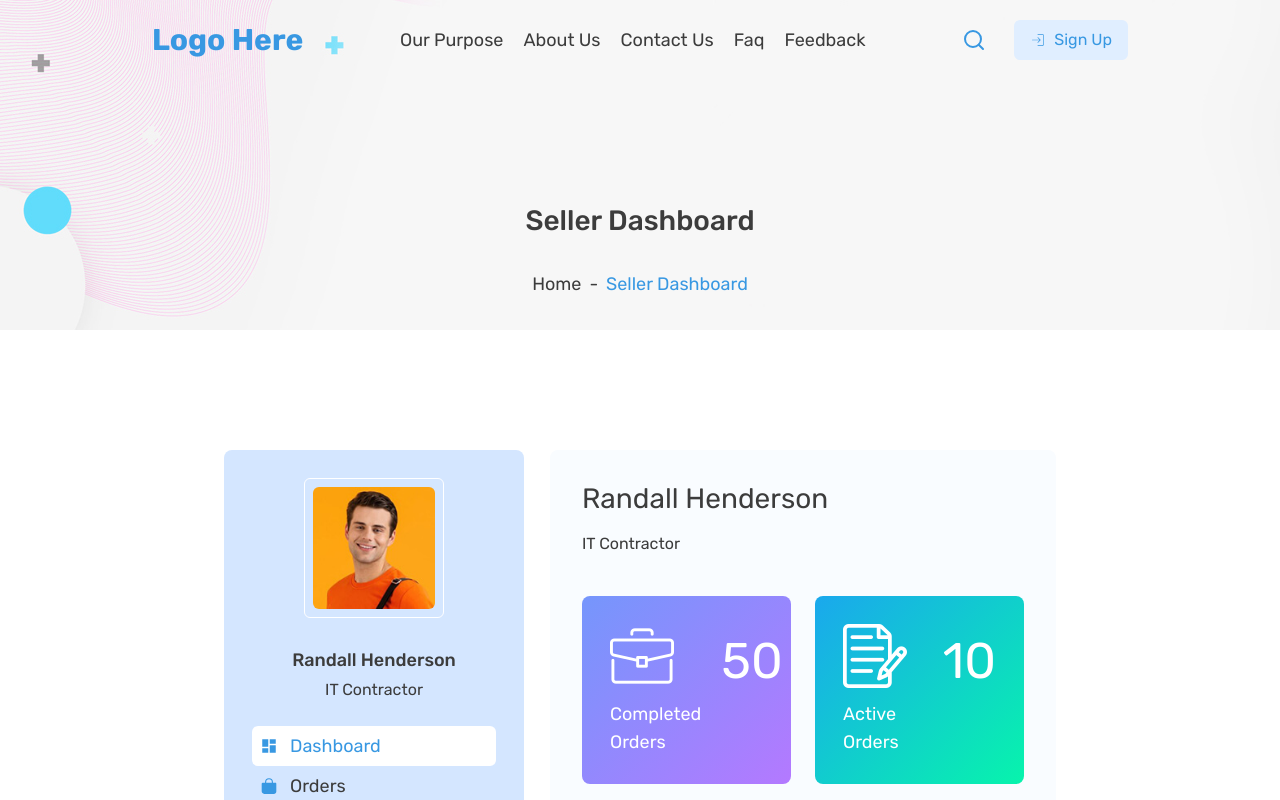
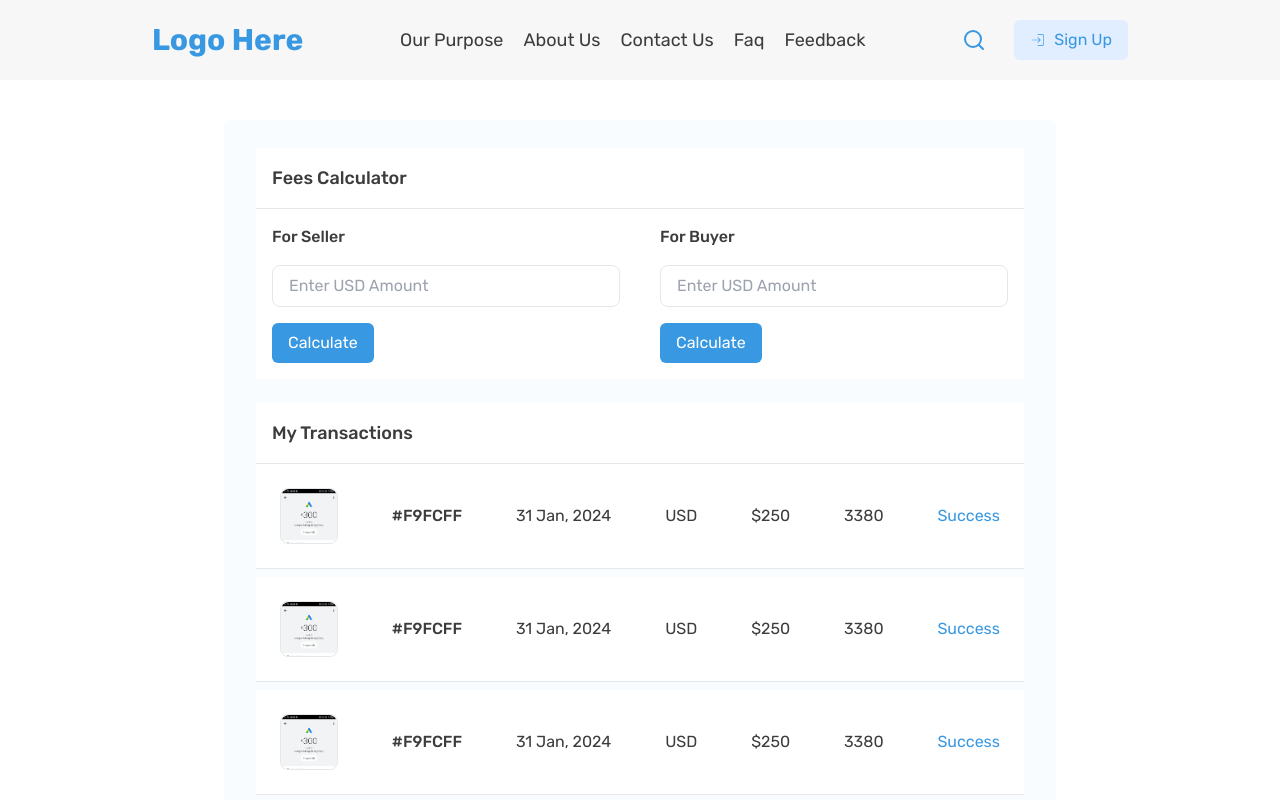
Before and after one commit to marufkhan20/kyat-selling-marketplace, a Next.js app in the folder frontend/: page /dashboard in a window 1280 px wide. Shown: the top 800 px of the page. Built offline with nearby package versions, Linux system fonts and the light colour scheme.

Commit message:
Change dashboard layout and add fee calculation system

```diff
--- a/frontend/src/app/dashboard/chats/page.jsx
+++ b/frontend/src/app/dashboard/chats/page.jsx
@@ -1,12 +1,11 @@
 import ChatList from "@/components/Chats/ChatList";
 import Inbox from "@/components/Chats/Inbox";
-import BreadCumb from "@/components/shared/BreadCumb";
 import DashboardLayout from "@/components/shared/Dashboard/DashboardLayout";
 
 const ChatsPage = () => {
   return (
     <main>
-      <BreadCumb page="Chats" />
+      {/* <BreadCumb page="Chats" /> */}
       <DashboardLayout>
         <div className="flex justify-between gap-2">
           <ChatList />
--- a/frontend/src/app/dashboard/orders/page.jsx
+++ b/frontend/src/app/dashboard/orders/page.jsx
@@ -1,11 +1,10 @@
-import BreadCumb from "@/components/shared/BreadCumb";
 import DashboardLayout from "@/components/shared/Dashboard/DashboardLayout";
 import Orders from "@/components/shared/Dashboard/Orders";
 
 const OrdersPage = () => {
   return (
     <main>
-      <BreadCumb page="Orders" />
+      {/* <BreadCumb page="Orders" /> */}
       <DashboardLayout>
         <Orders title="Orders" />
       </DashboardLayout>
--- a/frontend/src/app/dashboard/page.jsx
+++ b/frontend/src/app/dashboard/page.jsx
@@ -1,17 +1,17 @@
-import Information from "@/components/dashboard/Information";
-import BreadCumb from "@/components/shared/BreadCumb";
 import DashboardLayout from "@/components/shared/Dashboard/DashboardLayout";
+import FeeCalculator from "@/components/shared/Dashboard/FeeCalculator";
 import Orders from "@/components/shared/Dashboard/Orders";
 import Transactions from "@/components/shared/Dashboard/Transactions";
 
 const DashboardPage = () => {
   return (
     <main>
-      <BreadCumb page="Seller Dashboard" />
+      {/* <BreadCumb page="Seller Dashboard" /> */}
       <DashboardLayout>
-        <Information />
-        <Transactions viewButton title="Latest Transactions" />
-        <Orders viewButton title="Active Orders" />
+        {/* <Information /> */}
+        <FeeCalculator />
+        <Transactions viewButton title="My Transactions" />
+        <Orders viewButton title="Market Place" />
       </DashboardLayout>
     </main>
   );
--- a/frontend/src/app/dashboard/transactions/page.jsx
+++ b/frontend/src/app/dashboard/transactions/page.jsx
@@ -1,11 +1,10 @@
-import BreadCumb from "@/components/shared/BreadCumb";
 import DashboardLayout from "@/components/shared/Dashboard/DashboardLayout";
 import Transactions from "@/components/shared/Dashboard/Transactions";
 
 const TransactionsPage = () => {
   return (
     <main>
-      <BreadCumb page="Transactions" />
+      {/* <BreadCumb page="Transactions" /> */}
       <DashboardLayout>
         <Transactions title="Transactions" />
       </DashboardLayout>
--- a/frontend/src/components/shared/Dashboard/DashboardLayout.jsx
+++ b/frontend/src/components/shared/Dashboard/DashboardLayout.jsx
@@ -1,11 +1,9 @@
-import Sidebar from "./Sidebar";
-
 const DashboardLayout = ({ children }) => {
   return (
     <section className="section-container">
-      <div className="container-custom flex flex-col lg:flex-row justify-between gap-6">
-        <Sidebar />
-        <div className="dashboard-content h-fit bg-[#F9FCFF] py-7 px-2 sm:px-8 rounded-lg flex flex-col gap-6">
+      <div className="container-custom">
+        {/* <Sidebar /> */}
+        <div className="w-full h-fit bg-[#F9FCFF] py-7 px-2 sm:px-8 rounded-lg flex flex-col gap-6">
           {children}
         </div>
       </div>
--- /dev/null
+++ b/frontend/src/components/shared/Dashboard/FeeCalculator.jsx
@@ -0,0 +1,183 @@
+"use client";
+import Button from "@/components/ui/Button";
+import { useState } from "react";
+
+const FeeCalculator = () => {
+  const [sellerUsd, setSellerUsd] = useState();
+  const [buyerUsd, setBuyerUsd] = useState();
+  const [feeCalculateData, setFeeCalculateData] = useState({});
+
+  // caluclate fee
+  const calculateFee = (perchantage) => {
+    let data = {};
+    const unitRate = 2096.25;
+
+    if (!perchantage) {
+      data = {
+        type: "seller",
+        usd: sellerUsd,
+        unitRate,
+        fees: 0,
+        receive: Number(sellerUsd) * Number(unitRate),
+      };
+    } else {
+      const fees = Number(buyerUsd) * Number(unitRate) * 0.1;
+      data = {
+        type: "buyer",
+        usd: buyerUsd,
+        unitRate,
+        fees: fees,
+        transfer: Number(buyerUsd) * Number(unitRate) + fees,
+      };
+    }
+
+    setFeeCalculateData(data);
+  };
+  return (
+    <div className="bg-white">
+      <div className="p-4 border-b bg-white">
+        <h4 className="text-lg">Fees Calculator</h4>
+      </div>
+
+      <div className="flex flex-col md:flex-row gap-10 p-4">
+        <div className="w-full flex flex-col gap-4">
+          <h4 className="text-base">For Seller</h4>
+          <input
+            type="number"
+            placeholder="Enter USD Amount"
+            className="outline-none border w-full block bg-transparent bg-[#F0F6FE] px-4 py-2 rounded-lg"
+            value={sellerUsd}
+            onChange={(e) => setSellerUsd(e.target.value)}
+          />
+          <div>
+            <Button onClick={() => sellerUsd && calculateFee()} size="sm">
+              Calculate
+            </Button>
+          </div>
+
+          {feeCalculateData?.type === "seller" && (
+            <ul className="w-[280px] flex flex-col gap-4">
+              <li className="w-full flex items-center justify-between gap-5 pb-2 border-b">
+                <span className="text-green-700 flex items-center gap-2">
+                  <img src="/images/icons/us-flag.png" className="w-7" alt="" />
+                  USD
+                </span>
+                <span className="text-primary">{feeCalculateData?.usd}</span>
+              </li>
+              <li className="w-full flex items-center justify-between gap-5 pb-2 border-b">
+                <span className="text-green-700 flex items-center justify-between gap-2">
+                  Unit Rate
+                  <img
+                    src="/images/icons/myanmer-flag.png"
+                    className="w-7"
+                    alt=""
+                  />
+                  MMK
+                </span>
+                <span className="text-primary">
+                  {feeCalculateData?.unitRate}
+                </span>
+              </li>
+              <li className="w-full flex items-center justify-between gap-5 pb-2 border-b">
+                <span className="text-green-700 flex items-center justify-between gap-2">
+                  0% Fees{" "}
+                  <img
+                    src="/images/icons/myanmer-flag.png"
+                    className="w-7"
+                    alt=""
+                  />
+                  MMK
+                </span>
+                <span className="text-primary">0</span>
+              </li>
+              <li className="w-full flex items-center justify-between gap-5">
+                <span className="text-green-700 flex items-center justify-between gap-2">
+                  Receive{" "}
+                  <img
+                    src="/images/icons/myanmer-flag.png"
+                    className="w-7"
+                    alt=""
+                  />
+                  MMK
+                </span>
+                <span className="text-primary">
+                  {feeCalculateData?.receive}
+                </span>
+              </li>
+            </ul>
+          )}
+        </div>
+
+        <div className="w-full flex flex-col gap-4">
+          <h4 className="text-base">For Buyer</h4>
+          <input
+            type="number"
+            placeholder="Enter USD Amount"
+            className="outline-none border w-full block bg-transparent bg-[#F0F6FE] px-4 py-2 rounded-lg"
+            value={buyerUsd}
+            onChange={(e) => setBuyerUsd(e.target.value)}
+          />
+          <div>
+            <Button onClick={() => buyerUsd && calculateFee(1)} size="sm">
+              Calculate
+            </Button>
+          </div>
+
+          {feeCalculateData?.type === "buyer" && (
+            <ul className="w-[280px] flex flex-col gap-4">
+              <li className="w-full flex items-center justify-between gap-5 pb-2 border-b">
+                <span className="text-green-700 flex items-center gap-2">
+                  <img src="/images/icons/us-flag.png" className="w-7" alt="" />
+                  USD
+                </span>
+                <span className="text-primary">{feeCalculateData?.usd}</span>
+              </li>
+              <li className="w-full flex items-center justify-between gap-5 pb-2 border-b">
+                <span className="text-green-700 flex items-center gap-2">
+                  Unit Rate{" "}
+                  <img
+                    src="/images/icons/myanmer-flag.png"
+                    className="w-7"
+                    alt=""
+                  />{" "}
+                  MMK
+                </span>
+                <span className="text-primary">
+                  {feeCalculateData?.unitRate}
+                </span>
+              </li>
+              <li className="w-full flex items-center justify-between gap-5 pb-2 border-b">
+                <span className="text-green-700 flex items-center gap-2">
+                  1% Fees{" "}
+                  <img
+                    src="/images/icons/myanmer-flag.png"
+                    className="w-7"
+                    alt=""
+                  />{" "}
+                  MMK
+                </span>
+                <span className="text-primary">{feeCalculateData?.fees}</span>
+              </li>
+              <li className="w-full flex items-center justify-between gap-5">
+                <span className="text-green-700 flex items-center gap-2">
+                  Transfer{" "}
+                  <img
+                    src="/images/icons/myanmer-flag.png"
+                    className="w-7"
+                    alt=""
+                  />{" "}
+                  MMK
+                </span>
+                <span className="text-primary">
+                  {feeCalculateData?.transfer}
+                </span>
+              </li>
+            </ul>
+          )}
+        </div>
+      </div>
+    </div>
+  );
+};
+
+export default FeeCalculator;
--- a/frontend/src/components/shared/Footer.jsx
+++ b/frontend/src/components/shared/Footer.jsx
@@ -1,12 +1,11 @@
 import Link from "next/link";
 import { FaFacebookF, FaTwitter } from "react-icons/fa";
-import Button from "../ui/Button";
 
 const Footer = () => {
   return (
     <footer style={{ backgroundImage: `url(/images/footer-bg.jpg)` }}>
       <div className="container-custom">
-        <div className="flex flex-col lg:flex-row items-center justify-between gap-10 py-12 border-b border-gray-700">
+        {/* <div className="flex flex-col lg:flex-row items-center justify-between gap-10 py-12 border-b border-gray-700">
           <div className="w-full lg:w-[40%]">
             <h3 className="text-white text-xl">
               Join our email subscription now to get updates on new jobs and
@@ -144,7 +143,7 @@ const Footer = () => {
               </ul>
             </div>
           </div>
-        </div>
+        </div> */}
 
         <div className="py-8 text-white flex items-center justify-between flex-wrap gap-5">
           <p>Copyright © 2023 All Rights Reserved.</p>
--- a/frontend/src/components/shared/Header.jsx
+++ b/frontend/src/components/shared/Header.jsx
@@ -5,7 +5,7 @@ import Button from "../ui/Button";
 
 const Header = () => {
   return (
-    <header className="absolute top-0 left-0 right-0 w-full">
+    <header className="absolute bg-[#F7F7F7] top-0 left-0 right-0 w-full">
       <div className="px-5 w-full lg:px-0 lg:w-[80%] 2xl:w-[65%] mx-auto">
         <div className="mx-auto flex items-center justify-between gap-1 sm:gap-5 flex-wrap sm:px-6 py-5 rounded-lg">
           <Link
```
Also changed, not shown: frontend/public/images/icons/myanmer-flag.png (added), frontend/public/images/icons/us-flag.png (added).
